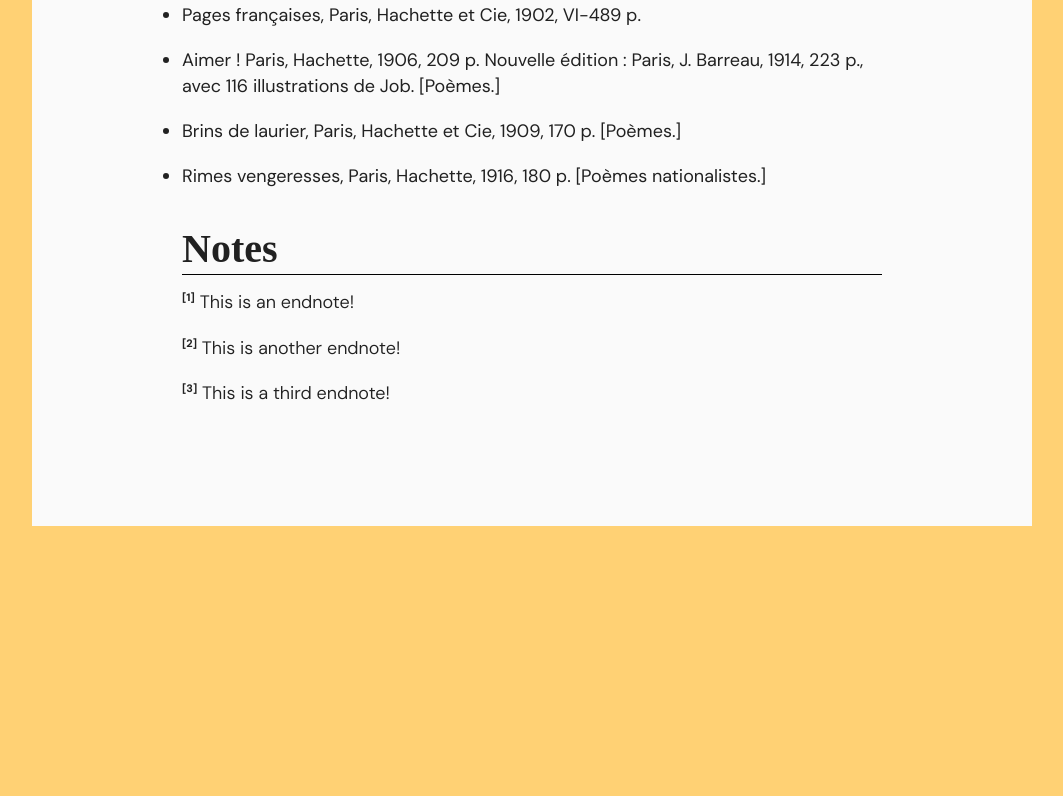
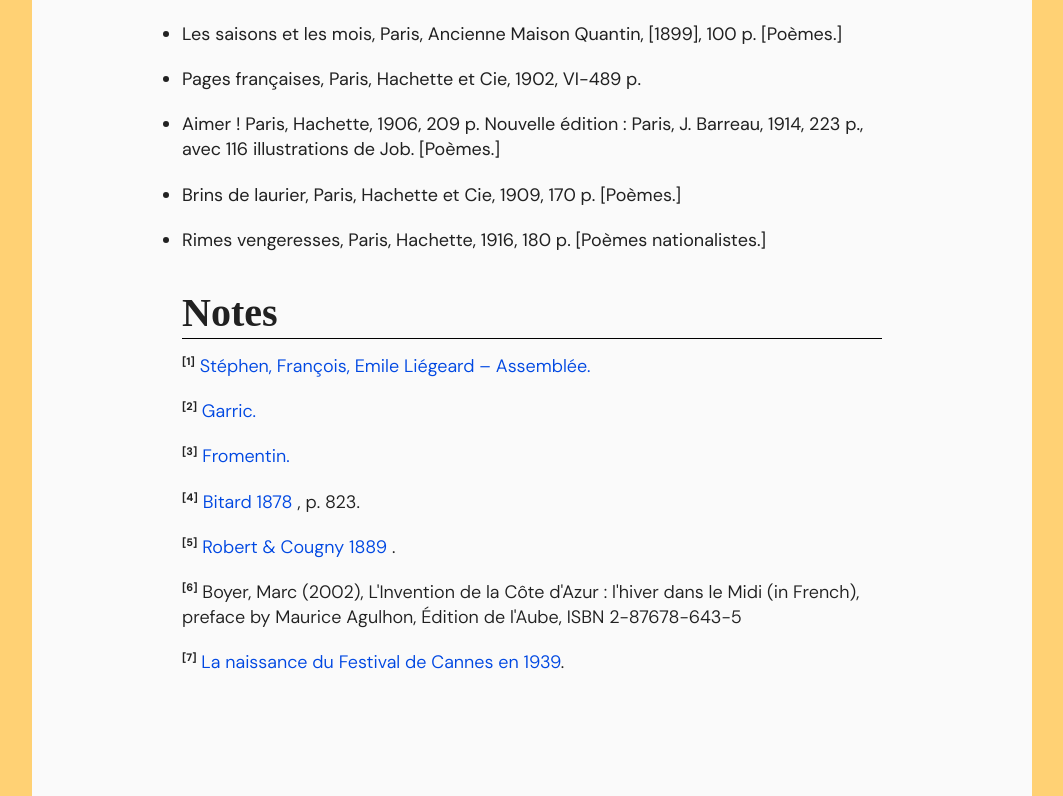
Before and after one commit to JoZixuan/redesigning-a-random-wikipage, a plain HTML site: page index.html in a window 1280 px wide. Shown: the part 3232-4028 px from the top of the page, without its empty margins (108-1171 px from the left). Before the commit the page ends 3758 px from the top, so only its background shows below. Drawn offline with Linux system fonts and the light colour scheme; a web font is replaced by a local one.

Commit message:
Update index.html

```diff
--- a/index.html
+++ b/index.html
@@ -231,9 +231,9 @@
 
         <h4> Later years (1870-1925)</h4>
 		<figure>
-			<img src="placeholder.png">
+			<img src="Brochon_Liégeard.jpg">
 			<figcaption>
-				Lorem ipsum dolor sit amet, consectetur adipiscing elit, sed do eiusmod tempor incididunt ut labore et dolore magna aliqua.
+				The château of Brochon, represented in Stéphen Liégeard's writing paper.
 			</figcaption>
 		</figure>
 
@@ -278,15 +278,32 @@
         <h3>
 			Notes
 		</h3>
+        <a href> </a>
 		<ul class="endnotes">
 			<li id="endnote-1">
-				<sup>[1]</sup> This is an endnote!
+				<sup>[1]</sup> <a href="https://www2.assemblee-nationale.fr/sycomore/fiche/(num_dept)/9536">Stéphen, François, Emile Liégeard – Assemblée. </a>
 			</li>
 			<li id="endnote-2">
-				<sup>[2]</sup> This is another endnote!
+				<sup>[2]</sup> <a href="https://gw.geneanet.org/garric?lang=fr&n=liegeard&p=stephen">Garric. </a>
 			</li>
 			<li id="endnote-3">
-				<sup>[3]</sup> This is a third endnote!
+				<sup>[3]</sup> <a href="https://lyc21-liegeard.ac-dijon.fr/chateauhistoire.html"> Fromentin.</a>
+			</li>
+
+			<li id="endnote-4">
+				<sup>[4]</sup> <a href="https://books.google.com/books?id=-kFPa8M9uvwC&pg=PA823">Bitard 1878 </a>, p. 823.
+			</li>
+
+			<li id="endnote-5">
+				<sup>[5]</sup> <a href="http://www2.assemblee-nationale.fr/syceomore/fiche/(num_dept)/9536">Robert & Cougny 1889 </a>.
+			</li>
+
+			<li id="endnote-6">
+				<sup>[6]</sup> Boyer, Marc (2002), L'Invention de la Côte d'Azur : l'hiver dans le Midi (in French), preface by Maurice Agulhon, Édition de l'Aube, ISBN 2-87678-643-5
+			</li>
+
+			<li id="endnote-7">
+				<sup>[7]</sup> <a href> La naissance du Festival de Cannes en 1939</a>.
 			</li>
 		</ul>
 	</div>
```
